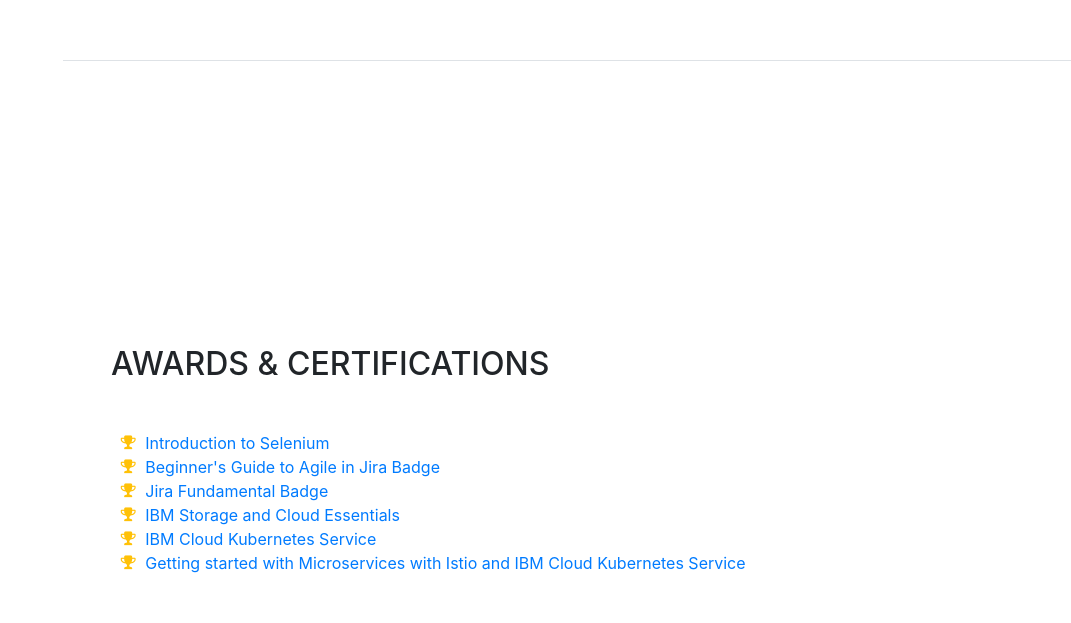
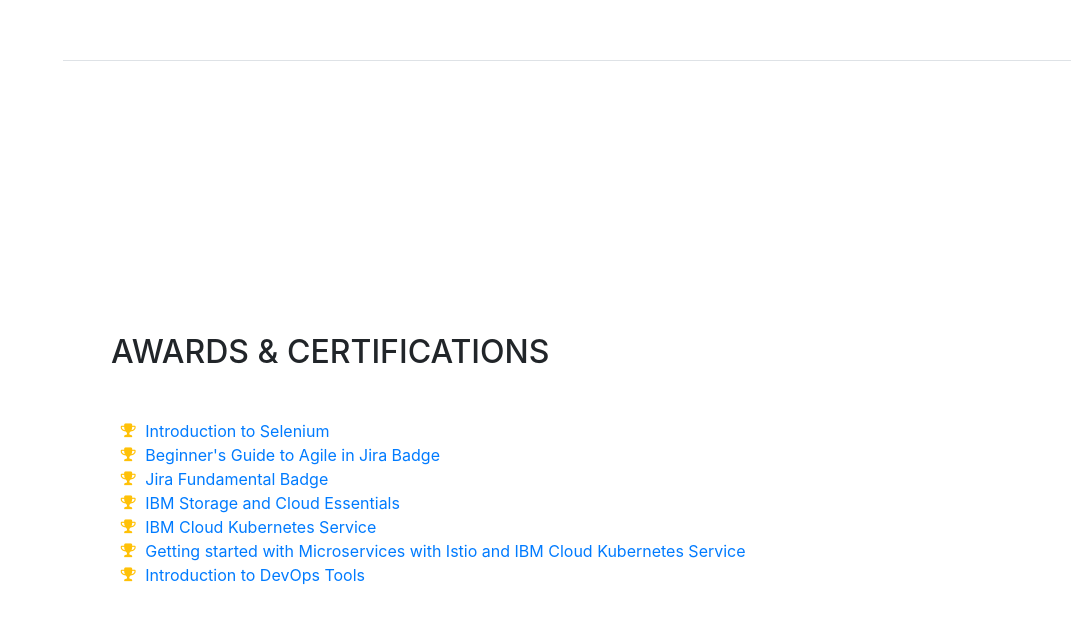
Before and after one commit to ntonx/ntonx.github.io, a website with bundled scripts: page index.html in a window 1280 px wide. Shown: the part 4403-5026 px from the top of the page, without its empty margins (209-1280 px from the left). Built offline with nearby package versions, Linux system fonts and the light colour scheme; a web font is replaced by a local one.

Commit message:
index modified

```diff
--- a/index.html
+++ b/index.html
@@ -356,7 +356,7 @@
 
             <li>
               <i class="fa-li fa fa-trophy text-warning"></i>
-              <a href="https://certificates.simplicdn.net/share/4086926_1673561728.pdf" target="_blank">Introduction to Selenium</a>
+              <a href="https://simpli-web.app.link/e/EcOlkvlWMwb" target="_blank">Introduction to Selenium</a>
             </li>
 
             <li>
@@ -391,6 +391,13 @@
               <a href="https://www.credly.com/badges/209ac0a6-8ff0-4e79-9dfe-2e93fb1bf5b5"target="_blank">Getting started with Microservices with Istio and IBM Cloud Kubernetes Service</a>
             </li>
 
+
+            <li>
+              <i class="fa-li fa fa-trophy text-warning"></i>
+              <a href="https://simpli-web.app.link/e/vL1QdMoWMwb" target="_blank">Introduction to DevOps Tools</a>
+            </li>
+
+
           </ul>
         </div>
       </section>
```
